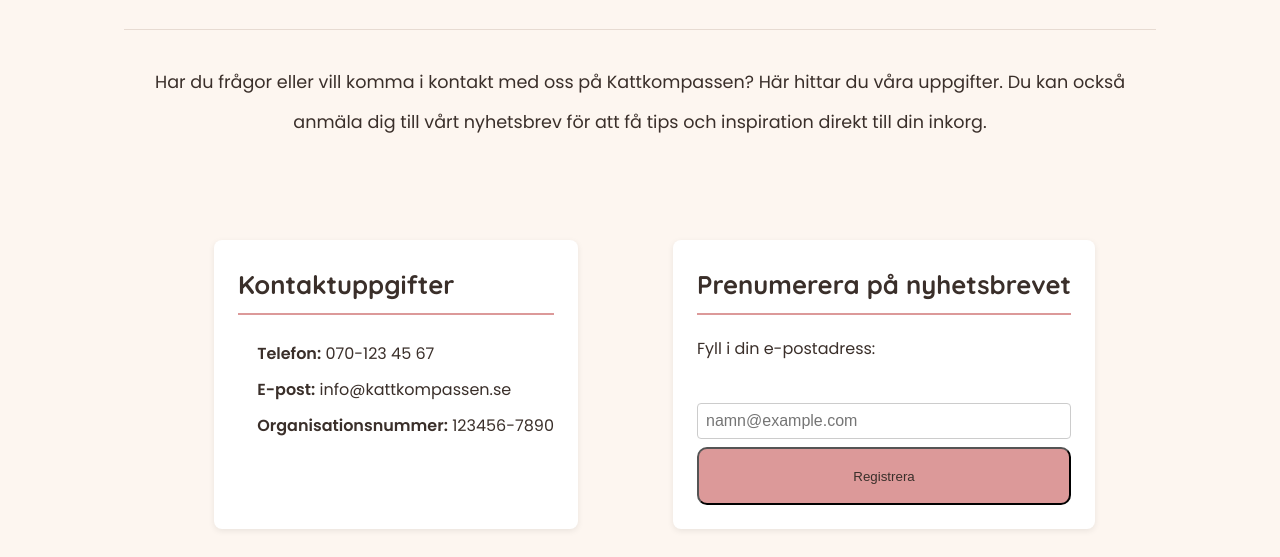
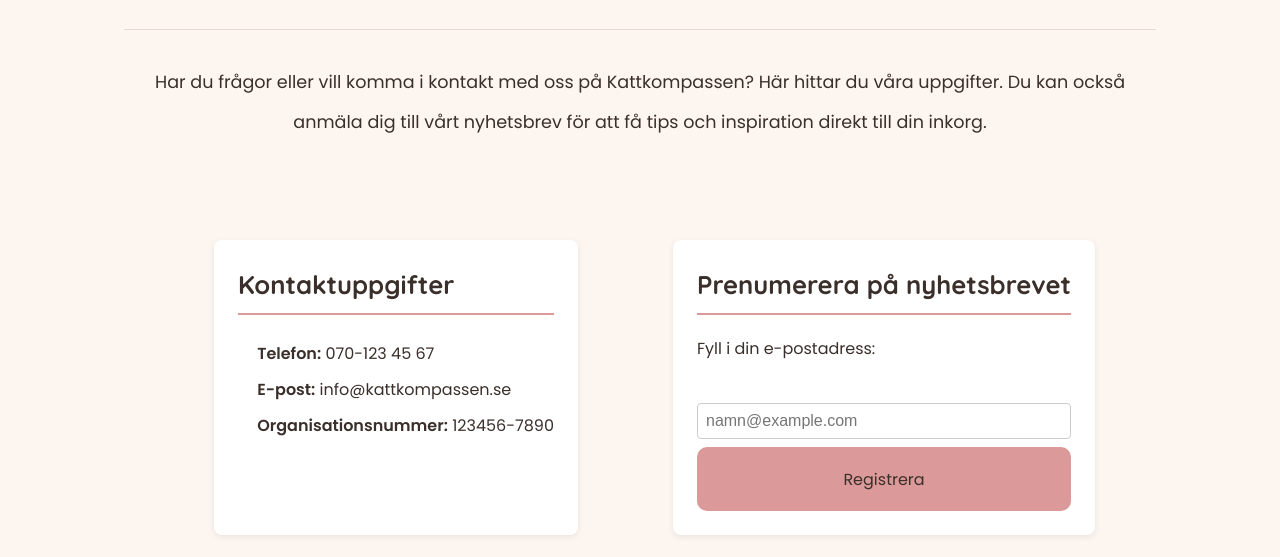
Before and after one commit to j-ella/Kattkompassen, a plain HTML site: page html/kontakt.html in a window 1280 px wide. Shown: the part 243-800 px from the top of the page. Drawn offline with Linux system fonts and the light colour scheme.

Commit message:
Fixat video samt css för button

```diff
--- a/style/style.css
+++ b/style/style.css
@@ -134,16 +134,17 @@ a:hover {
 }
 
 /* Primära knappar */
-.btn {
+.btn,
+.button-primary {
+  all: unset; /* tar bort nästan alla browserdefault */
+  font-family: var(--font-body);
   padding: 1.2rem 1.5rem;
   border-radius: 10px;
-  text-decoration: none;
-  transition: all 0.3s ease;
-}
-
-.button-primary {
+  cursor: pointer;
+  text-align: center;
   background-color: var(--primary-color);
   color: var(--text-color);
+  transition: 0.3s;
 }
 
 .button-primary:hover {
```
Also changed, not shown: html/kattensBehov.html (+6 -6 lines).
